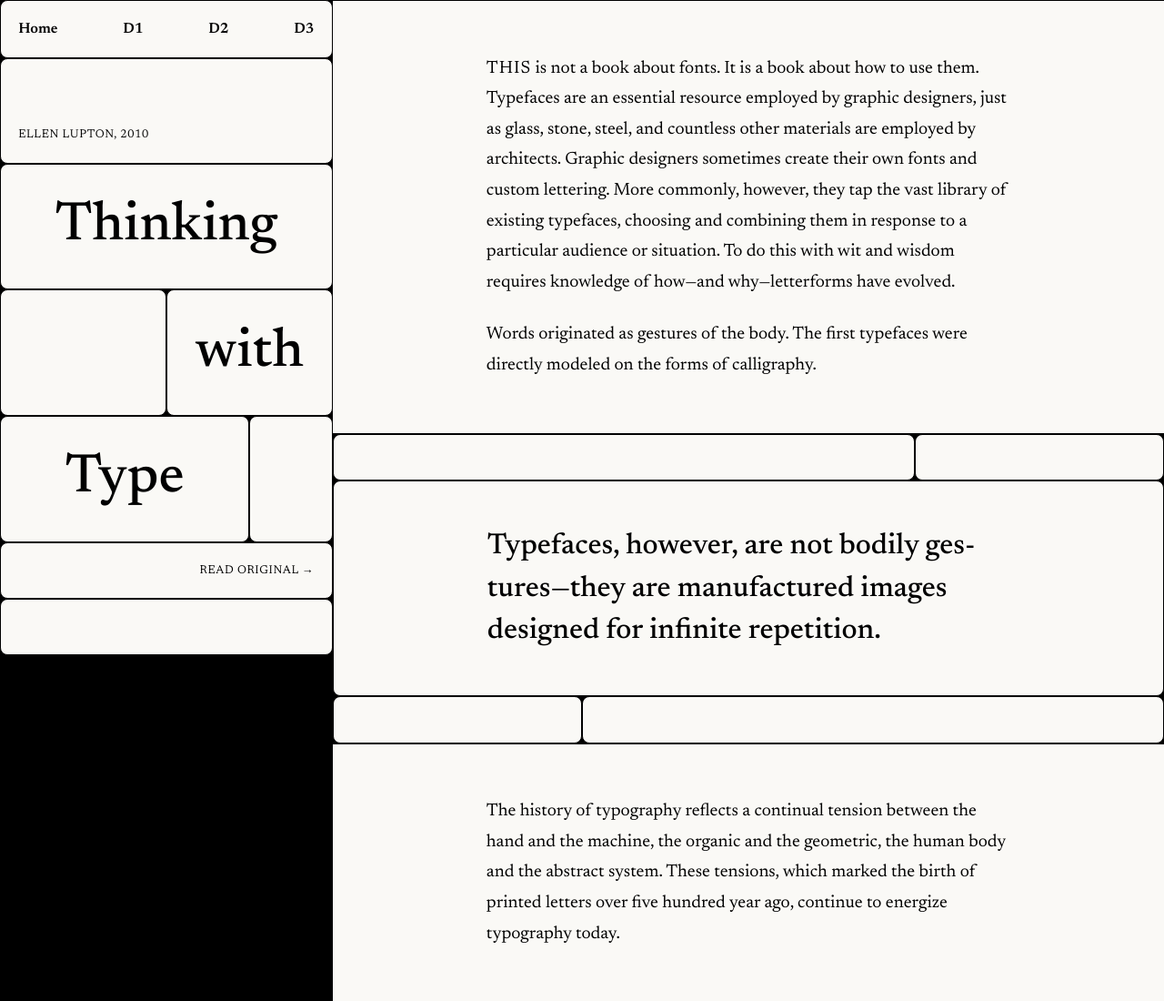
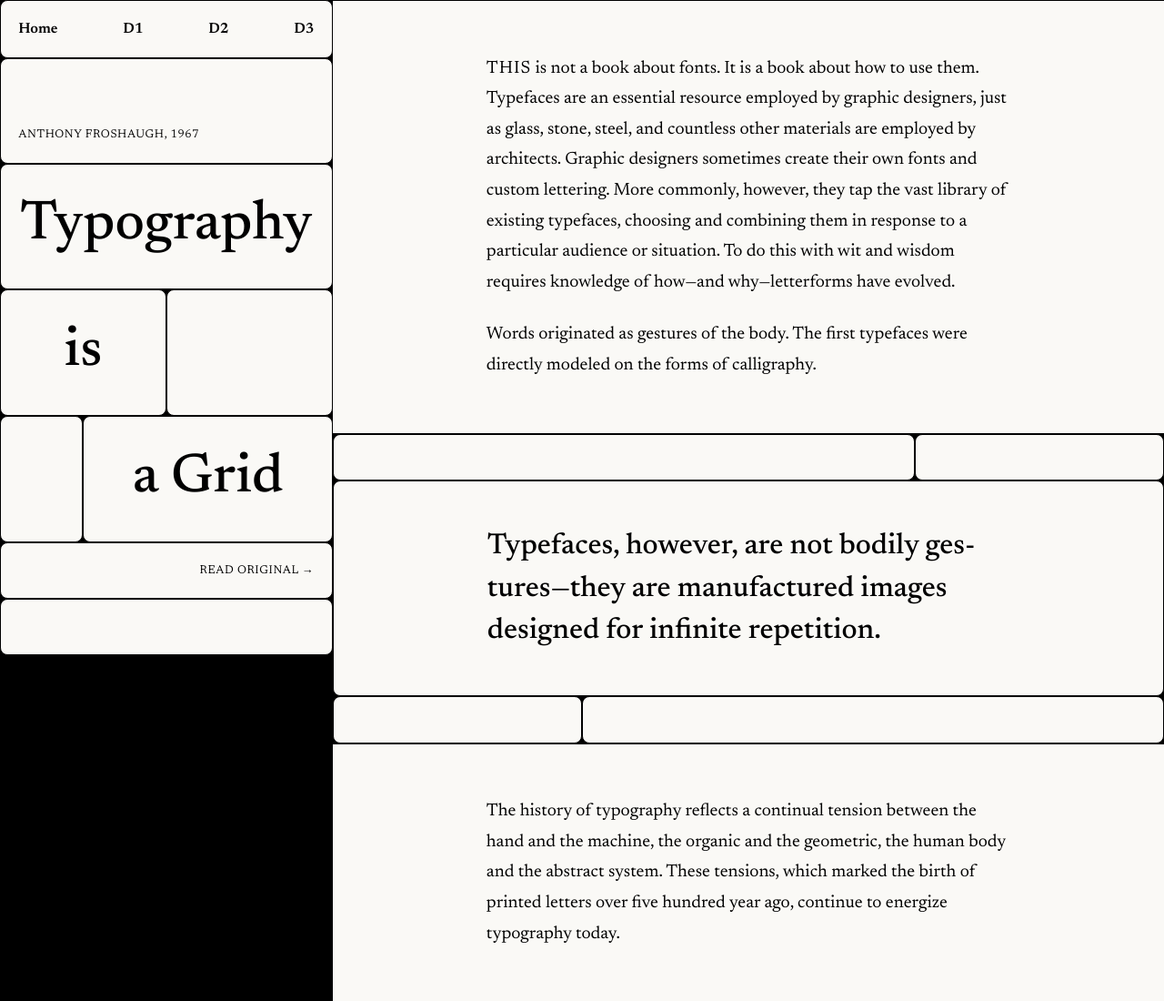
Before and after one commit to Jasmine-chang77/binding, a plain HTML site: page third-text/index.html in a window 1280 px wide. Shown: the top 1100 px of the page at 91% size. Drawn offline with nearby package versions, Linux system fonts and the light colour scheme; a web font is replaced by a local one.

Commit message:
Updated hero section for each articles

```diff
--- a/article-name/style.css
+++ b/article-name/style.css
@@ -154,9 +154,9 @@ header > h1 {
 	display: grid;
 	grid-template-columns: repeat(4, 1fr);
 	grid-template-areas:
-		'thinking thinking thinking thinking'
-		'blank1 blank1 with with'
-		'type type type blank2';
+		'first first first first'
+		'blank1 blank1 second second'
+		'third third third blank2';
 
 	font-size: var(--text-title);
 	font-weight: 500;
@@ -170,9 +170,9 @@ h1 > span {
 }
 
 h1 {
-	> span:nth-child(1) { grid-area: thinking; }
-	> span:nth-child(2) { grid-area: with; }
-	> span:nth-child(3) { grid-area: type; }
+	> span:nth-child(1) { grid-area: first; }
+	> span:nth-child(2) { grid-area: second; }
+	> span:nth-child(3) { grid-area: third; }
 }
 
 h1 {
--- a/second-one/style.css
+++ b/second-one/style.css
@@ -154,9 +154,9 @@ header > h1 {
 	display: grid;
 	grid-template-columns: repeat(4, 1fr);
 	grid-template-areas:
-		'thinking thinking thinking thinking'
-		'blank1 blank1 with with'
-		'type type type blank2';
+		'first first blank1 blank1'
+		'second second second second'
+		'blank2 third third third';
 
 	font-size: var(--text-title);
 	font-weight: 500;
@@ -170,9 +170,9 @@ h1 > span {
 }
 
 h1 {
-	> span:nth-child(1) { grid-area: thinking; }
-	> span:nth-child(2) { grid-area: with; }
-	> span:nth-child(3) { grid-area: type; }
+	> span:nth-child(1) { grid-area: first; }
+	> span:nth-child(2) { grid-area: second; }
+	> span:nth-child(3) { grid-area: third; }
 }
 
 h1 {
--- a/third-text/index.html
+++ b/third-text/index.html
@@ -2,7 +2,7 @@
 <html lang="en">
 	<head>
 		<meta name="viewport" content="width=device-width, initial-scale=1">
-		<title>Direction 1</title>
+		<title>Third text</title>
 		<!-- <link rel="stylesheet" href="../styles/reset.css"> -->
 		<!-- <link rel="stylesheet" href="../styles/common.css"> -->
 		<!-- <link rel="stylesheet" href="style.css"> -->
@@ -25,13 +25,13 @@
 			</nav>
 
 			<h1>
-				<span>Thinking</span>
-				<span>with</span>
-				<span>Type</span>
+				<span>Typography</span>
+				<span>is</span>
+				<span>a Grid</span>
 			</h1>
 
-			<p class="byline">Ellen Lupton, <time datetime="2010">2010</time></p>
-			<p class="source"><a href="https://readings.design/PDF/thinkingwithtype_ellenlupton.pdf">Read Original</a></p>
+			<p class="byline">Anthony Froshaugh, <time datetime="1967">1967</time></p>
+			<p class="source"><a href="https://readings.design/PDF/TypographyisaGrid.pdf">Read Original</a></p>
 		</header>
 
 		<main>
--- a/third-text/style.css
+++ b/third-text/style.css
@@ -16,7 +16,7 @@
 	--text-quote: 2rem;
 	--text-specimen: 2.1rem;
 	--text-punctuation: 2.5rem;
-	--text-title: 3.75rem;
+	--text-title: 3.8rem;
 
 	--leading-body: 1.75;
 	--leading-quote: 1.45;
@@ -157,9 +157,9 @@ header > h1 {
 	display: grid;
 	grid-template-columns: repeat(4, 1fr);
 	grid-template-areas:
-		'thinking thinking thinking thinking'
-		'blank1 blank1 with with'
-		'type type type blank2';
+		'first first first first'
+		'second second blank1 blank1'
+		'blank2 third third third';
 
 	font-size: var(--text-title);
 	font-weight: 500;
@@ -173,9 +173,9 @@ h1 > span {
 }
 
 h1 {
-	> span:nth-child(1) { grid-area: thinking; }
-	> span:nth-child(2) { grid-area: with; }
-	> span:nth-child(3) { grid-area: type; }
+	> span:nth-child(1) { grid-area: first; }
+	> span:nth-child(2) { grid-area: second; }
+	> span:nth-child(3) { grid-area: third; }
 }
 
 h1 {
```
Also changed, not shown: second-one/index.html (+6 -6 lines).
